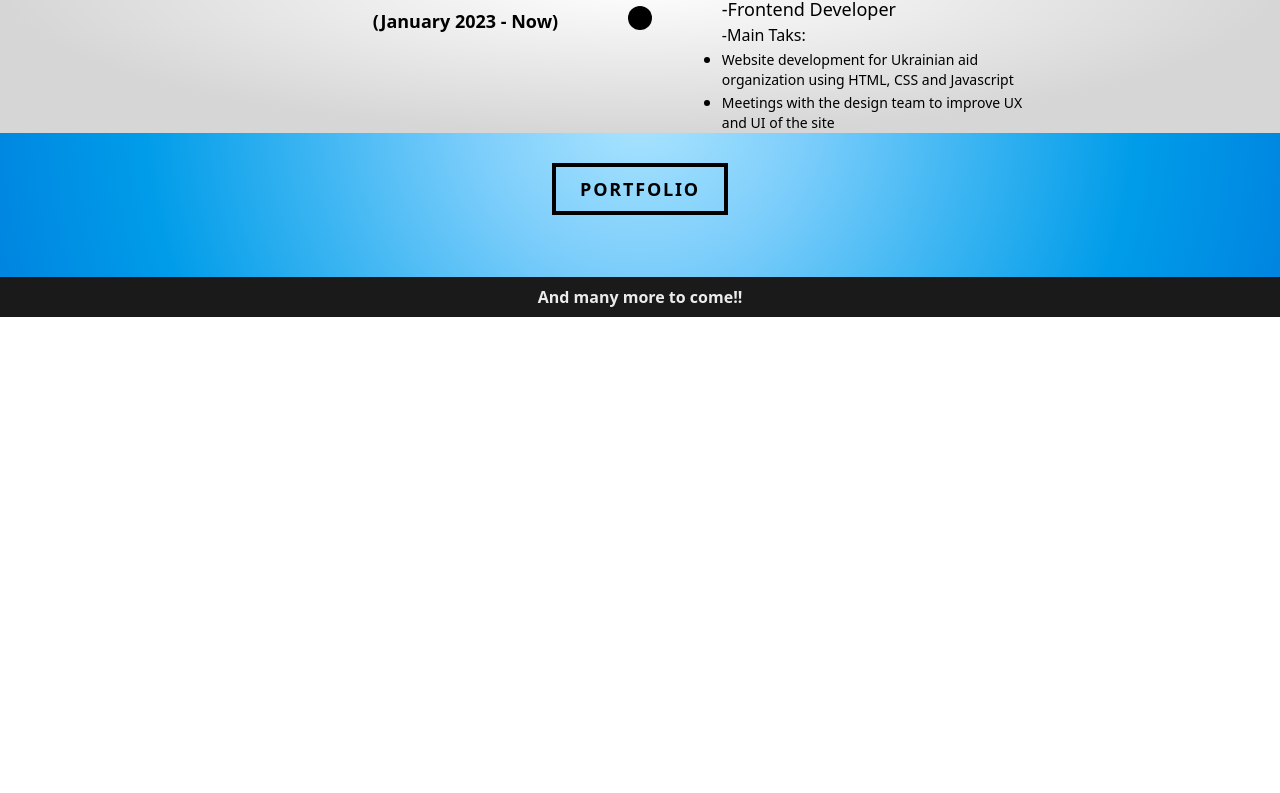
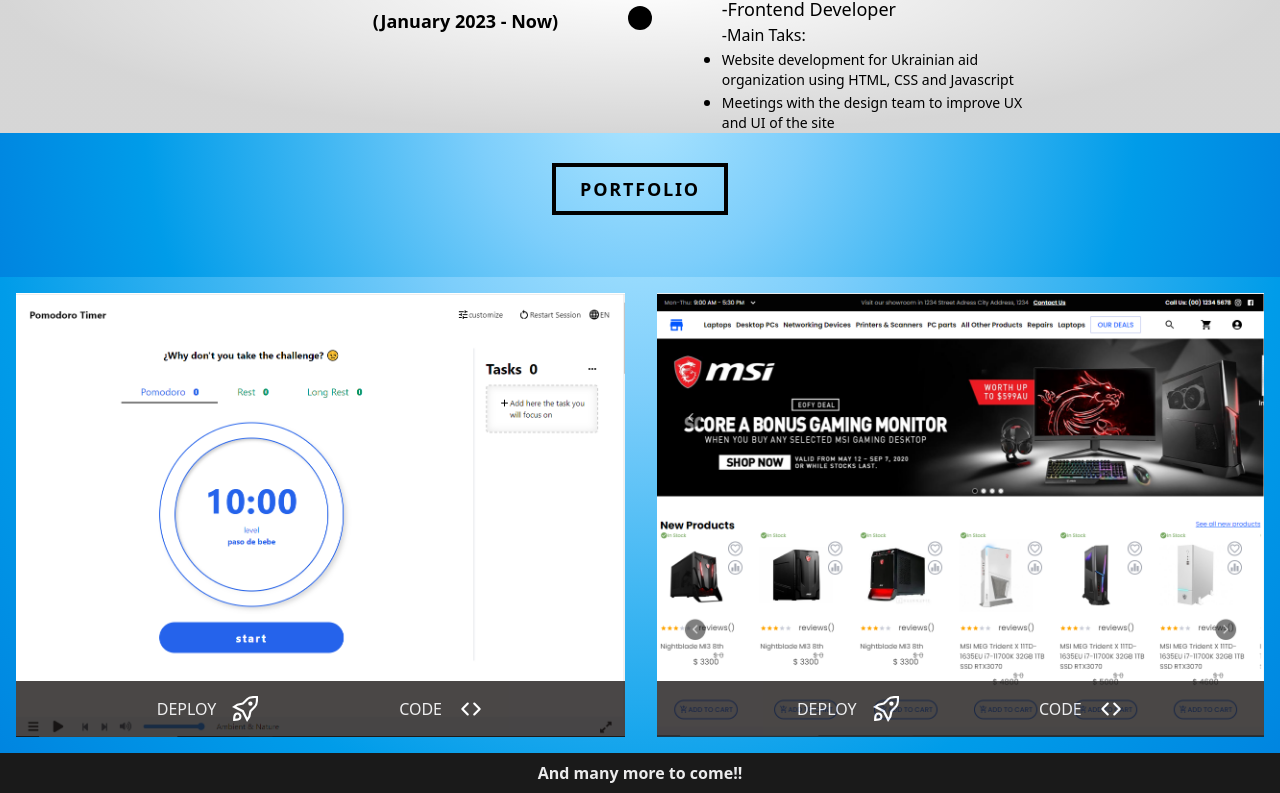
Before and after one commit to maximilianoLujan/My-Portfolio, a React (Vite) app: page / in a window 1280 px wide. Shown: the part 1491-2284 px from the top of the page. Before the commit the page ends 1808 px from the top, so only its background shows below. Built offline with nearby package versions, Linux system fonts and the light colour scheme.

Commit message:
Realizando seccion portafolio y agregando links

```diff
--- a/src/components/Aboutme/Aboutme.css
+++ b/src/components/Aboutme/Aboutme.css
@@ -1,4 +1,4 @@
-#contenedor-aboutme{
+#aboutme{
 background: radial-gradient(50% 50% at 50% 50%, rgba(26, 21, 21, 0) 0%, rgba(1, 1, 1, 0.16) 100%), #FFFFFF;
 
 }
--- a/src/components/Aboutme/Aboutme.jsx
+++ b/src/components/Aboutme/Aboutme.jsx
@@ -2,7 +2,7 @@
 
 export default function Aboutme(){
     return(
-        <div id="contenedor-aboutme" className="w-full pt-8 flex flex-col items-center">
+        <div id="aboutme"  className="w-full pt-8 flex flex-col items-center">
            <h2 className="w-max px-6 py-2 border-4 font-bold text-sm sm:text-lg tracking-widest">ABOUT ME</h2>
            <div className="w-4/5 sm:w-1/2 flex flex-col gap-5 sm:gap-3 my-8">
                 <p className="font-light text-xs sm:text-sm sm:font-normal sm:text-center">
--- a/src/components/Experience/Experience.jsx
+++ b/src/components/Experience/Experience.jsx
@@ -9,7 +9,7 @@
         setSeeInfo(!seeInfo)
     }
     return(
-        <div className="w-full contenedor-seccion flex flex-col items-center">
+        <div id="experience" className="w-full contenedor-seccion flex flex-col items-center">
             <h2 className="w-max px-6 py-2 border-4 font-bold text-sm sm:text-lg tracking-widest mb-8">EXPERIENCE</h2>
             <div className="flex flex-col">
                 <div className="flex w-full">
@@ -72,7 +72,7 @@
                                     </motion.li>
                                 </motion.ul>)}
                         </AnimatePresence>
-                            <p className="font-normal">-Main Taks:</p>
+                            <p className="font-normal hidden sm:block">-Main Taks:</p>
                             <motion.ul className="list-disc hidden sm:block">
                                     <li>
                                         <p className="text-sm">
--- a/src/components/Navbar/Navbar.jsx
+++ b/src/components/Navbar/Navbar.jsx
@@ -28,9 +28,9 @@
             <div className="hidden sm:flex items-center">
                 <ul className="text-textHero w-full flex">
                     <li className="p-2"><a className="px-4 py-2  text-textHero font-semibold text-sm md:text-base" href="#aboutme">About me</a></li>
+                    <li className="p-2"><a className="px-4 py-2  text-textHero font-semibold text-sm md:text-base" href="#experience">Experience</a></li>
+                    <li className="p-2"><a className="px-4 py-2  text-textHero font-semibold text-sm md:text-base" href="#portfolio">Portfolio</a></li>
                     <li className="p-2"><a className="px-4 py-2  text-textHero font-semibold" href="#skills">Skills</a></li>
-                    <li className="p-2"><a className="px-4 py-2  text-textHero font-semibold text-sm md:text-base" href="#portfolio">Portfolio</a></li>
-                    <li className="p-2"><a className="px-4 py-2  text-textHero font-semibold text-sm md:text-base" href="#experience">Experience</a></li>
                     <li className="p-2"><a className="px-4 py-2 rounded-full  text-black bg-textHero font-semibold text-sm md:text-base" href="#contactme">Contact me</a></li>
                 </ul>
             </div>
@@ -52,9 +52,9 @@
                         className="flex flex-col items-center gap-4 opacity-90 bg-blackNavbar mb-4">
                             <ul className="text-textHero w-full">
                                 <li className="w-full py-2"><a className="text-center font-semibold w-full block" href="#aboutme">About me</a></li>
+                                <li className="w-full py-2"><a className="text-center font-semibold w-full block" href="#experience">Experience</a></li>
+                                <li className="w-full py-2"><a className="text-center font-semibold w-full block" href="#portfolio">Portfolio</a></li>
                                 <li className="w-full py-2"><a className="text-center font-semibold w-full block" href="#skills">Skills</a></li>
-                                <li className="w-full py-2"><a className="text-center font-semibold w-full block" href="#portfolio">Portfolio</a></li>
-                                <li className="w-full py-2"><a className="text-center font-semibold w-full block" href="#experience">Experience</a></li>
                                 <li className="w-full py-2"><a className="text-center font-semibold w-full block" href="#contactme">Contact me</a></li>
                             </ul>
                         </nav>
--- a/src/components/Portfolio/Portfolio.jsx
+++ b/src/components/Portfolio/Portfolio.jsx
@@ -1,12 +1,44 @@
 import "./Portfolio.css"
+import projects from "../../constants/projects"
+
 
 export default function Portfolio(){
+
+
+    const openUrl = (url) => {
+        window.open(url)
+    }
+
     return(
-        <div className="w-full flex flex-col items-center">
-            <div className="fondo w-full flex items-center justify-center h-36">
+        <div id="portfolio" className="w-full flex flex-col items-center">
+            <div className="fondo w-full flex flex-col items-center justify-center h-36">
                 <h2 className="w-max px-6 py-2 border-4 font-bold text-sm sm:text-lg tracking-widest mb-8">PORTFOLIO</h2>
             </div>
+            <div className="flex flex-col md:flex-row fondo">
+                {projects.map(el => {
+                    return(
+                        <div key={el.id} className="relative m-4">
+                            <img src={el.img} alt={el.name} />
+                            <div className="cursor-pointer absolute flex items-center justify-evenly h-14 w-full bottom-0 bg-blackNavbar opacity-80">
+                                <div onClick={() => openUrl(el.url)} className="flex gap-4 items-center">
+                                    <h4 className="text-textHero">DEPLOY</h4>
+                                    <svg width="26" height="26" viewBox="0 0 64 64" fill="none" xmlns="http://www.w3.org/2000/svg">
+                                        <path d="M61.3333 2.66668C61.3333 2.66668 43.925 1.44457 37.3333 8.00002C37.2712 8.0983 26.6666 18.6667 26.6666 18.6667L13.3333 21.3334L5.33331 26.6667L26.6666 37.3333L37.3333 58.6667L42.6666 50.6667L45.3333 37.3333C45.3333 37.3333 55.9017 26.7288 56 26.6667C62.5554 20.075 61.3333 2.66668 61.3333 2.66668ZM45.3333 21.3334C43.86 21.3334 42.6666 20.14 42.6666 18.6667C42.6666 17.1934 43.86 16 45.3333 16C46.8066 16 48 17.1934 48 18.6667C48 20.14 46.8066 21.3334 45.3333 21.3334ZM18.6666 45.3333C16 42.6667 10.6666 42.6667 7.99998 45.3333C5.33331 48 5.33331 58.6667 5.33331 58.6667C5.33331 58.6667 16 58.6667 18.6666 56C21.3333 53.3334 21.3333 48 18.6666 45.3333Z" stroke="white" strokeWidth="5.33333"/>
+                                    </svg>
+                                </div>
+                                <div onClick={() => openUrl(el.code)} className="cursor-pointer flex gap-4 items-center">
+                                    <h4 className="text-textHero">CODE</h4>
+                                    <svg width="26" height="26" viewBox="0 0 64 64" fill="none" xmlns="http://www.w3.org/2000/svg">
+                                        <path d="M24 18.6666L10.6666 32L24 45.3333" stroke="white" strokeWidth="5.33333" strokeLinecap="round" strokeLinejoin="round"/>
+                                        <path d="M40 18.6666L53.3333 32L40 45.3333" stroke="white" strokeWidth="5.33333" strokeLinecap="round" strokeLinejoin="round"/>
+                                    </svg>
+                                </div>
+                            </div>
 
+                        </div>
+                    )
+                })}
+            </div>
 
             <div className="bg-bg-portfolio w-full">
                 <p className="text-textHero text-base font-semibold text-center my-2">And many more to come!!</p>
--- /dev/null
+++ b/src/constants/projects.js
@@ -0,0 +1,19 @@
+ const projects = [
+    {
+        id:1,
+        name:'Pomodoro Timer',
+        img:'captura2.png',
+        url:'https://vocal-lamington-70c964.netlify.app/',
+        code:'https://github.com/maximilianoLujan/Pomodoro-Timer'
+    },
+    {
+        id:2,
+        name:'Tech Eccomerce',
+        img:'captura.png',
+        url:'https://curious-kitten-94d6a8.netlify.app/',
+        code:'https://github.com/maximilianoLujan/PEIT-react3-store-app'
+    }
+]
+
+
+export default projects
--- a/src/index.css
+++ b/src/index.css
@@ -1,3 +1,7 @@
 @tailwind base;
 @tailwind components;
 @tailwind utilities;
+
+*{
+    scroll-behavior: smooth;
+}
```
Also changed, not shown: public/captura.png (added), public/captura2.png (added).
